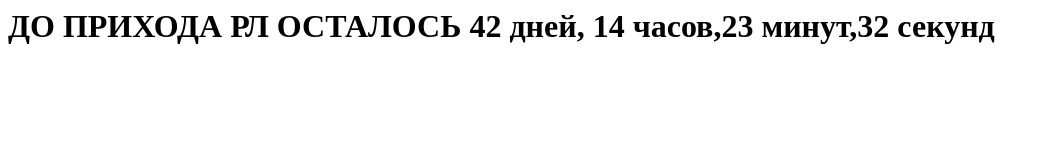
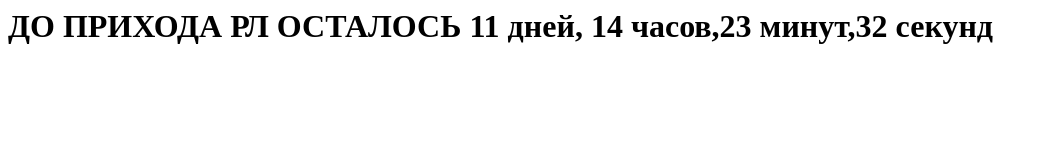
Before and after one commit to syurchenkov/syurchenkov.github.io, a plain HTML site: page index.html in a window 1280 px wide. Shown: the whole page, without its empty margins (0-1050 px from the left). Drawn offline with Linux system fonts and the light colour scheme.

Commit message:
Update index.html

```diff
--- a/index.html
+++ b/index.html
@@ -1,7 +1,7 @@
 <html>
 <script defer>
 setInterval(function() {
-  var time = Math.round((new Date(2016, 08, 22) - new Date()) / 1000);
+  var time = Math.round((new Date(2016, 7, 22) - new Date()) / 1000);
   var days = Math.floor(time / 86400);
   time -= days * 86400;
 
```
